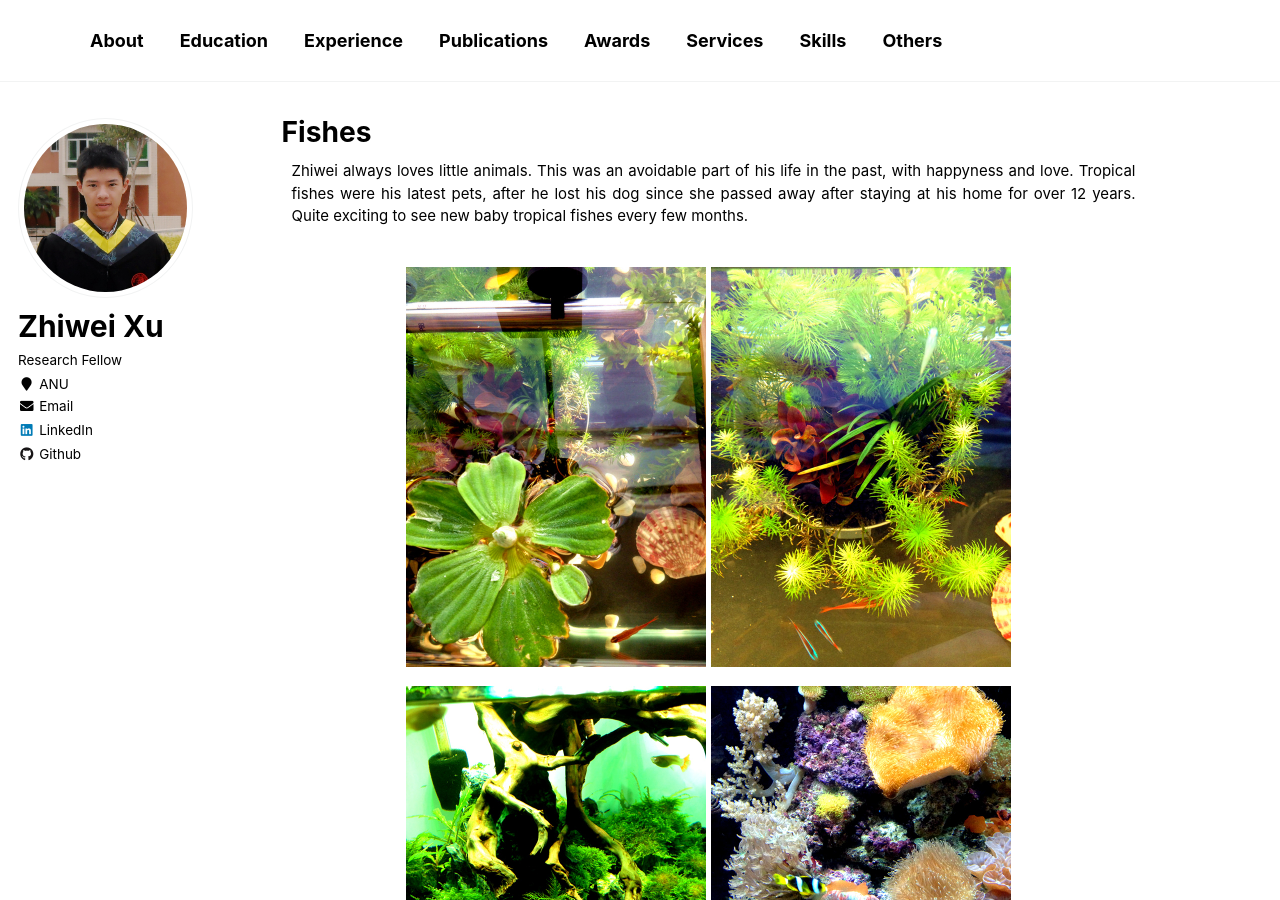
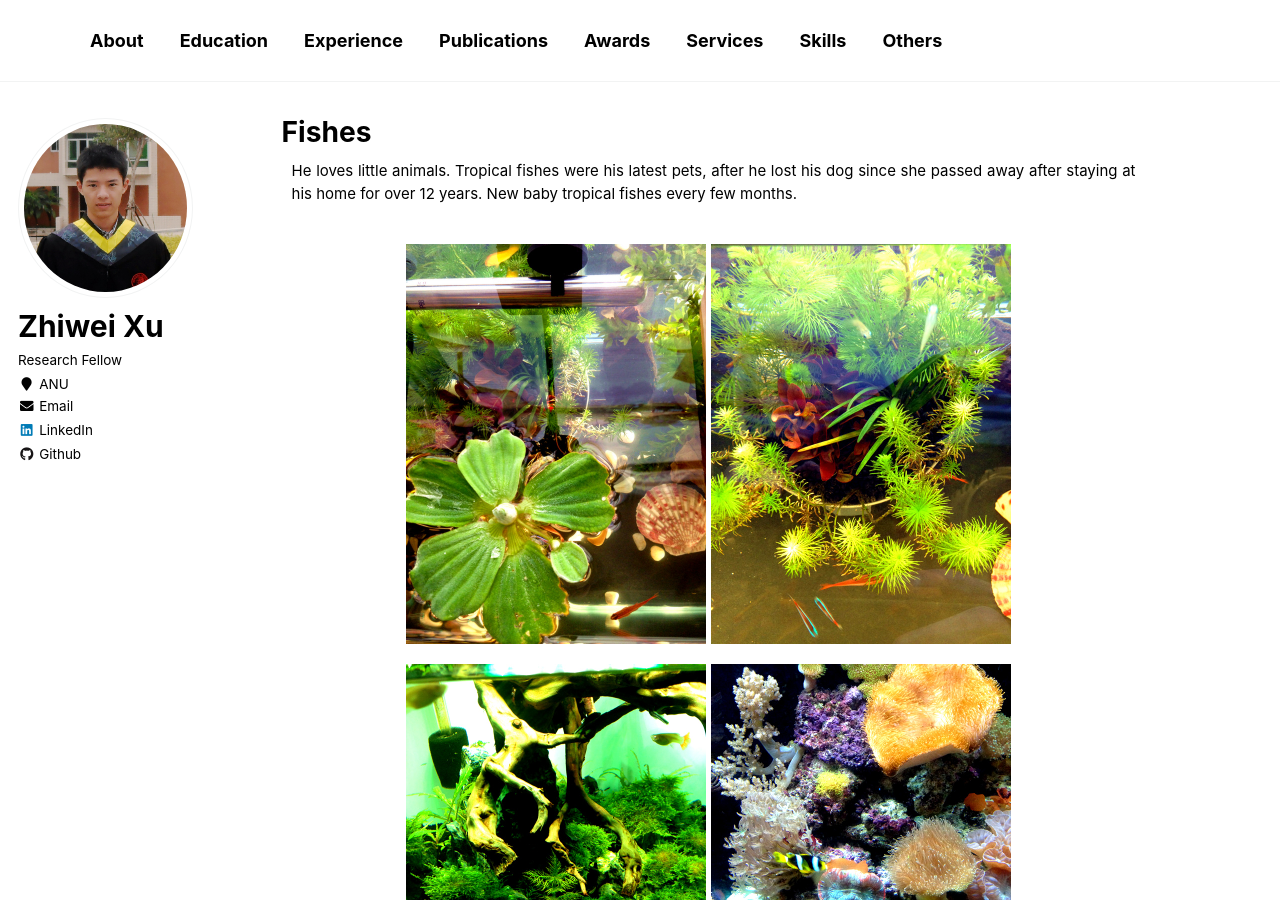
Before and after one commit to zwxu064/zwxu064.github.io, a Jekyll site: the page built from _pages/fishes.html, in a window 1280 px wide and 900 px high. Built offline with Jekyll 4.4.1, drawn with Linux system fonts in a browser that asks for light colours.

Commit message:
Update fishes.html

```diff
--- a/_pages/fishes.html
+++ b/_pages/fishes.html
@@ -9,10 +9,9 @@ redirect_from:
 {% include base_path %}
 
 <section class="page__content" itemprop="text">
-<p class="alignlefttab">Zhiwei always loves little animals.
-   This was an avoidable part of his life in the past, with happyness and love.
+<p class="alignlefttab">He loves little animals.
    Tropical fishes were his latest pets, after he lost his dog since she passed away after staying at his home for over 12 years.
-   Quite exciting to see new baby tropical fishes every few months.</p>
+   New baby tropical fishes every few months.</p>
 <div style="clear: both;"></div>
 
 <p><center><img src="../images/hobbies/fish1.JPG" width="300" height="350">
```
